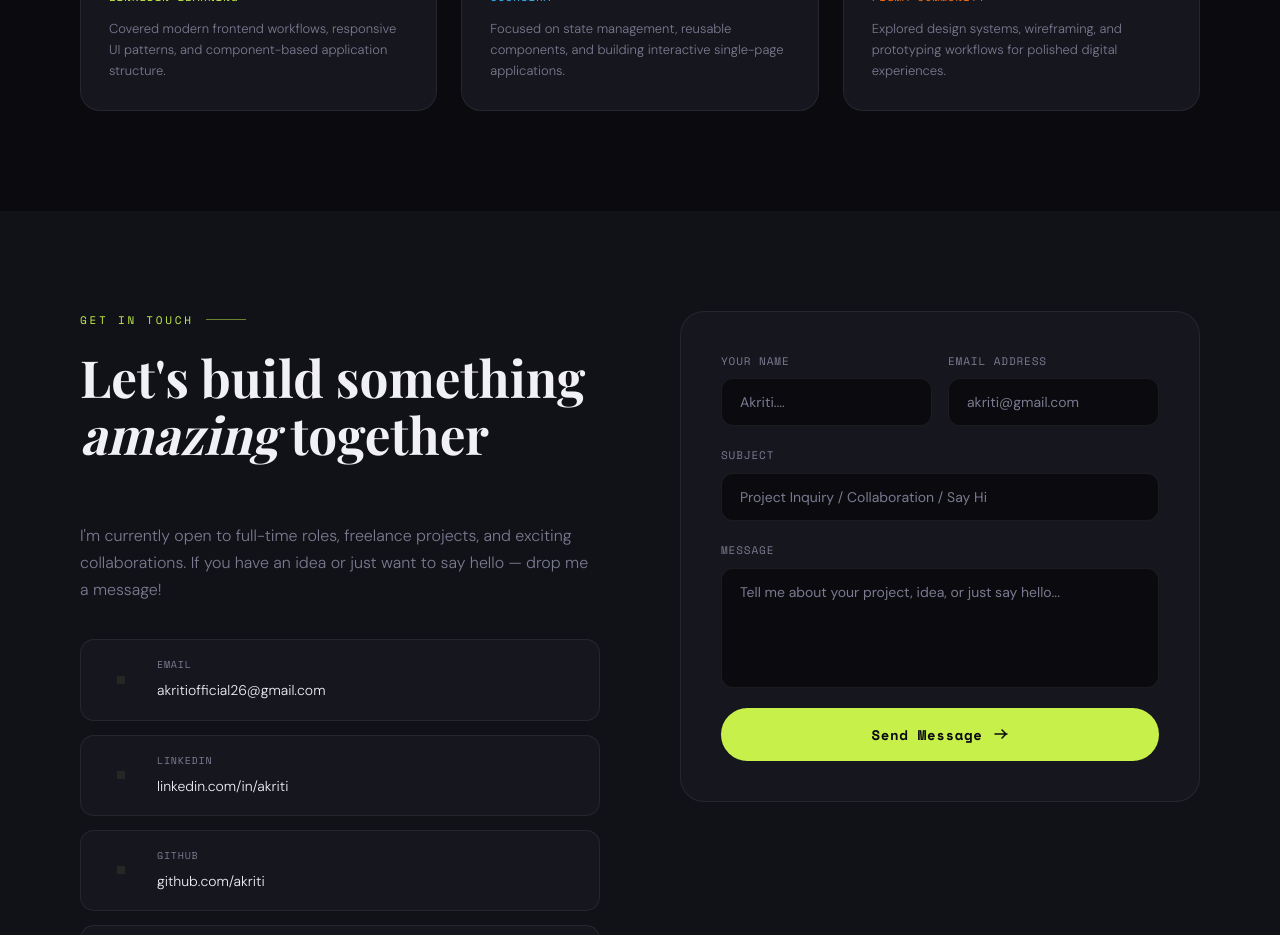
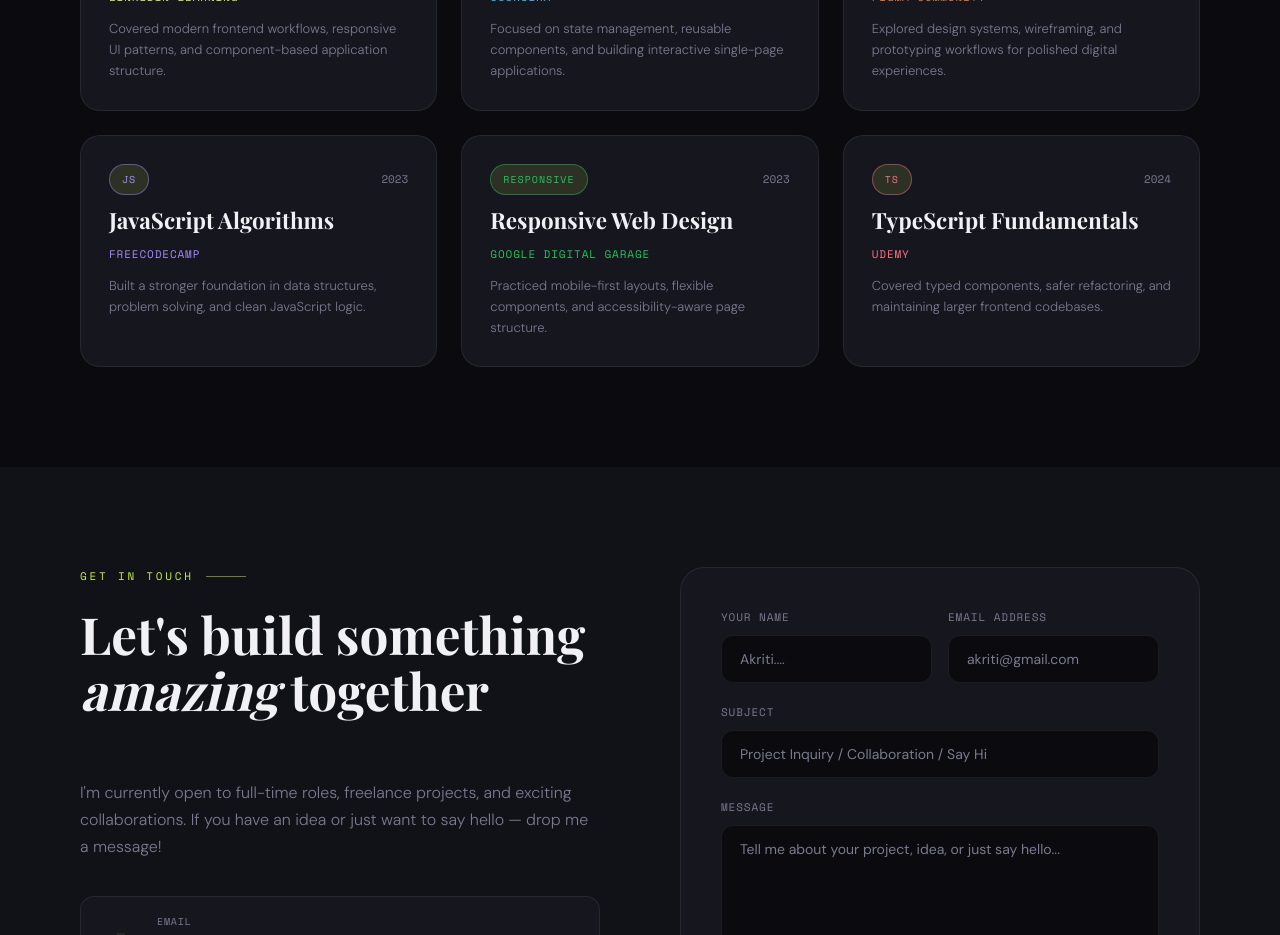
Before and after one commit to akritiofficial26/Portfolio_Website, a React (Create React App) app: page / in a window 1280 px wide. Shown: the part 7220-8155 px from the top of the page. Built offline with nearby package versions, Linux system fonts and the light colour scheme.

Commit message:
Added some more certificates.

```diff
--- a/src/components/Certificates/Certificates.jsx
+++ b/src/components/Certificates/Certificates.jsx
@@ -31,6 +31,36 @@ const certificates = [
       'Explored design systems, wireframing, and prototyping workflows for polished digital experiences.',
     accent: '#f97316',
     badge: 'Design',
+  },
+  {
+    id: 4,
+    title: 'JavaScript Algorithms',
+    issuer: 'freeCodeCamp',
+    year: '2023',
+    description:
+      'Built a stronger foundation in data structures, problem solving, and clean JavaScript logic.',
+    accent: '#a78bfa',
+    badge: 'JS',
+  },
+  {
+    id: 5,
+    title: 'Responsive Web Design',
+    issuer: 'Google Digital Garage',
+    year: '2023',
+    description:
+      'Practiced mobile-first layouts, flexible components, and accessibility-aware page structure.',
+    accent: '#22c55e',
+    badge: 'Responsive',
+  },
+  {
+    id: 6,
+    title: 'TypeScript Fundamentals',
+    issuer: 'Udemy',
+    year: '2024',
+    description:
+      'Covered typed components, safer refactoring, and maintaining larger frontend codebases.',
+    accent: '#fb7185',
+    badge: 'TS',
   },
 ];
 
```
